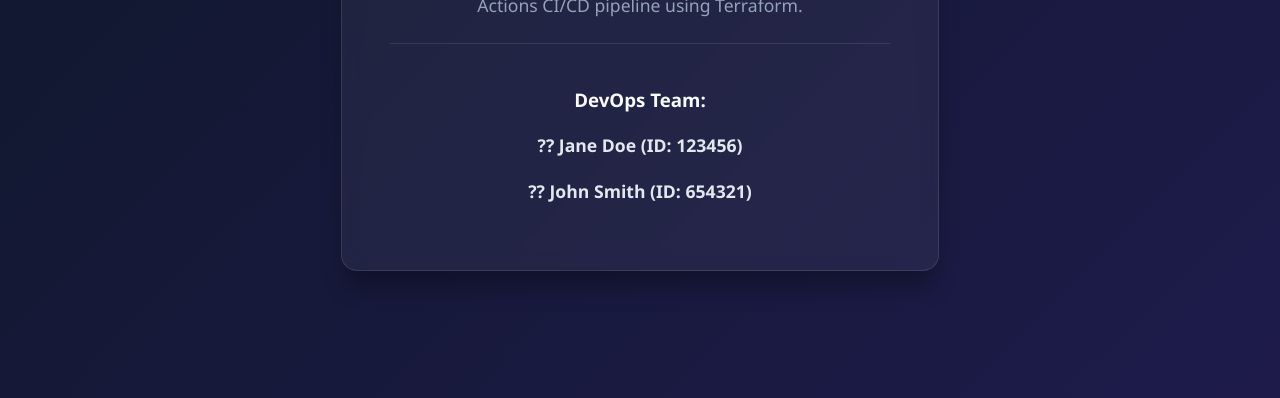
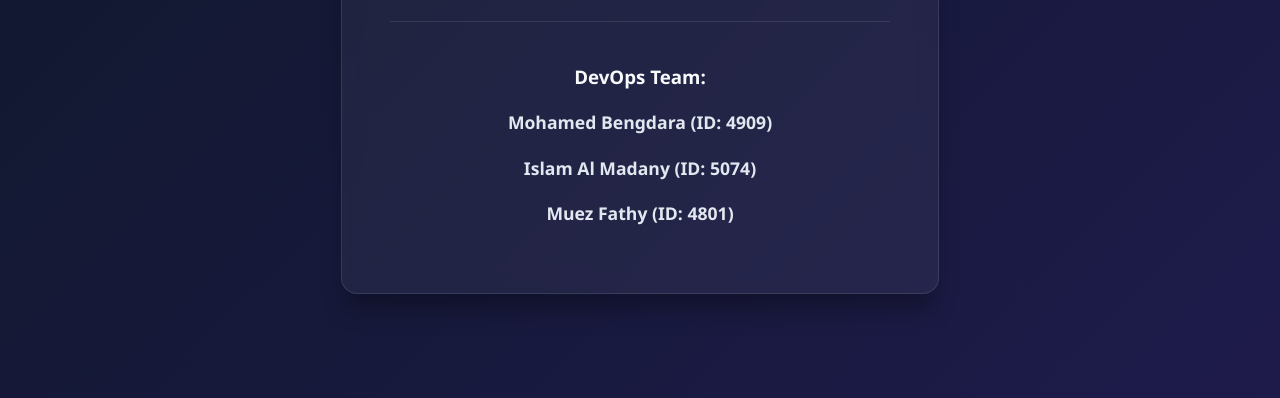
Before and after one commit to bengdaraa/project2-cloudscale, a plain HTML site: page app/index.html in a window 1280 px wide. Shown: the part 402-800 px from the top of the page. Drawn offline with Linux system fonts and the light colour scheme.

```diff
--- a/app/index.html
+++ b/app/index.html
@@ -39,8 +39,9 @@
         <p>This application was packaged into a Docker image, pushed to Docker Hub, and deployed automatically via a GitHub Actions CI/CD pipeline using Terraform.</p>
         <div class="team-list">
             <h3>DevOps Team:</h3>
-            <p class="team-member">?? Jane Doe (ID: 123456)</p>
-            <p class="team-member">?? John Smith (ID: 654321)</p>
+            <p class="team-member">Mohamed Bengdara (ID: 4909)</p>
+            <p class="team-member">Islam Al Madany (ID: 5074)</p>
+            <p class="team-member">Muez Fathy (ID: 4801)</p>
         </div>
     </div>
 </body>
```
Also changed, not shown: 2 other files.
